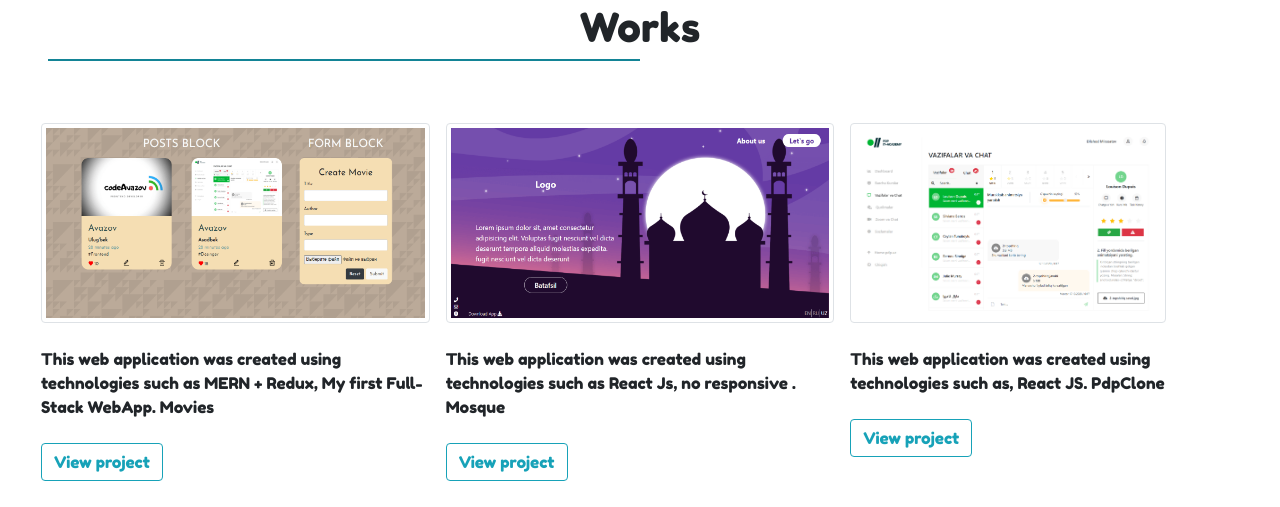
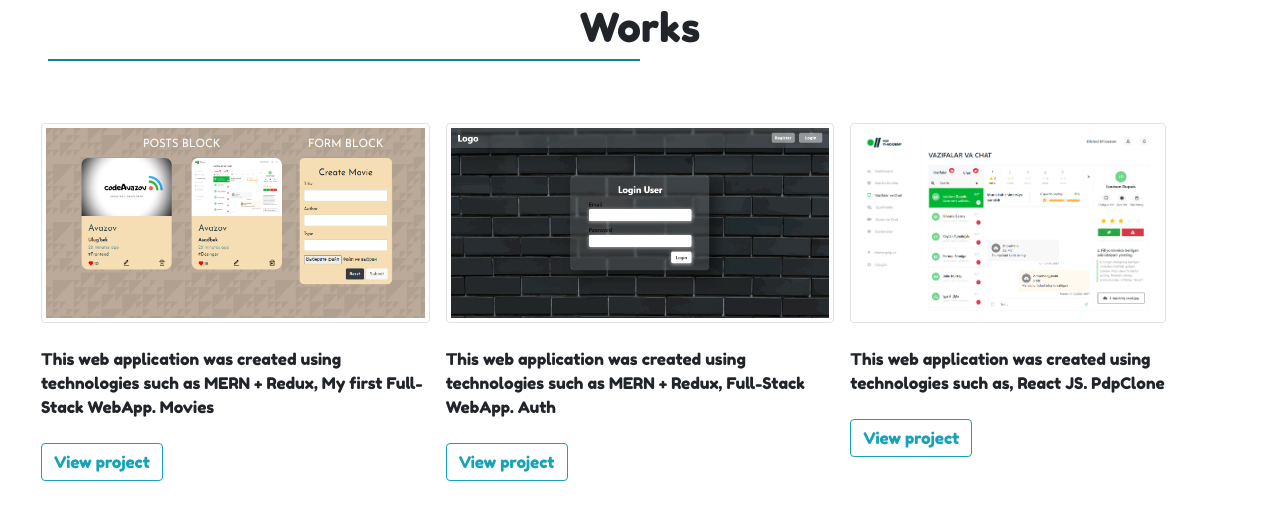
Before and after one commit to codeAvazov/Portfolio, a plain HTML site: page index.html in a window 1280 px wide. Shown: the part 2440-2947 px from the top of the page. Drawn offline with nearby package versions, Linux system fonts and the light colour scheme.

Commit message:
'addnewproject'

```diff
--- a/index.html
+++ b/index.html
@@ -280,18 +280,18 @@
             <div class="col-sm-12 col-md-6 col-lg-4 p-2 my-3">
               <div class="imgTop">
                 <img
-                  src="images/mosque.png"
+                  src="images/auth.png"
                   alt="#"
                   class="img-fluid img-thumbnail"
                   style="height: 200px"
                 />
               </div>
               <p class="my-4 texts">
-                This web application was created using technologies such as
-                React Js, no responsive . Mosque
+                This web application was created using technologies such as MERN
+                + Redux, Full-Stack WebApp. Auth
               </p>
               <a
-                href="https://animationtask.netlify.app"
+                href="https://avareact.herokuapp.com/"
                 target="_blank"
                 class="btn btn-outline-info"
                 >View project</a
```
Also changed, not shown: images/auth.png (added), images/me.jpg, images/mosque.png (deleted).
